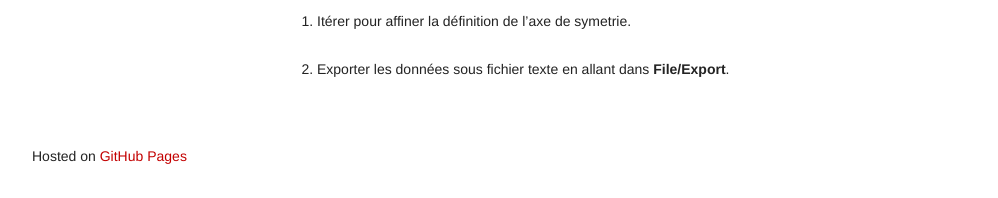
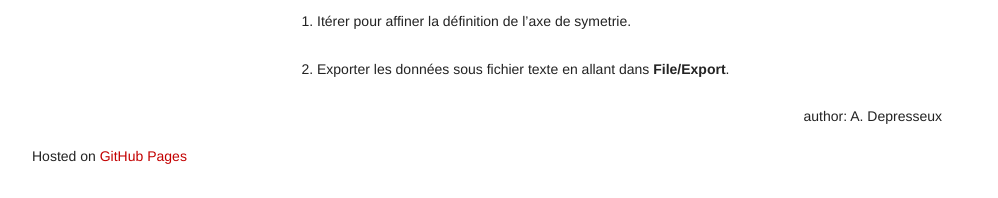
Before and after one commit to NeutrinoToolkit/Neutrino, a Jekyll site: the page built from tutorials/wavelet/wavelet-tutorial.md, in a window 1280 px wide and 1400 px high, scrolled down 4324 px. Shown: the part 1199-1397 px from the top of the window, without its empty margins (18-1016 px from the left). Built offline with Jekyll 4.4.1, drawn with Linux system fonts in a browser that asks for light colours.

Commit message:
* added default-tutorial _layout * added author style

```diff
--- /dev/null
+++ b/_layouts/default-tutorial.html
@@ -0,0 +1,48 @@
+<!doctype html>
+<html>
+  <head>
+    <meta charset="utf-8">
+    <meta http-equiv="X-UA-Compatible" content="chrome=1">
+    <title>Neutrino by aflux</title>
+
+{% include base.html %}
+	<link rel="stylesheet" href="{{base}}/stylesheets/styles.css">
+	<link rel="stylesheet" href="{{base}}/stylesheets/github-light.css">
+	<script src="{{base}}/javascripts/scale.fix.js"></script>
+    <meta name="viewport" content="width=device-width, initial-scale=1, user-scalable=no">
+    <!--[if lt IE 9]>
+    <script src="//html5shiv.googlecode.com/svn/trunk/html5.js"></script>
+    <![endif]-->
+  </head>
+  <body>
+    <div class="wrapper">
+      <header>
+        <h1 class="header">Neutrino</h1>
+	<p class=header><img src="{{base}}/images/icon.svg" style="width:100%"><p>
+        <!--<p class="header">A light, expandable and full featured image analysis tool for
+		research</p>-->
+
+        <ul>
+        <!--  <li class="download"><a class="buttons" href="https://github.com/aflux/neutrino/zipball/master">Download ZIP</a></li>
+          <li class="download"><a class="buttons" href="https://github.com/aflux/neutrino/tarball/master">Download TAR</a></li>
+          <li><a class="buttons github" href="https://github.com/aflux/neutrino">View On
+	  GitHub</a></li> -->
+        </ul>
+
+        <!--<p class="header">This project is maintained by <a class="header name"
+		href="https://github.com/aflux">aflux</a></p>-->
+
+
+      </header>
+      <section>
+	      {{ content }}
+	      <p class=page-author>author: {{ page.author }}</p>
+      </section>
+      <footer>
+        <p><small>Hosted on <a href="https://pages.github.com">GitHub Pages</a></small></p>
+      </footer>
+    </div>
+    <!--[if !IE]><script>fixScale(document);</script><![endif]-->
+
+  </body>
+</html>
--- a/stylesheets/styles.css
+++ b/stylesheets/styles.css
@@ -347,6 +347,10 @@
   padding-bottom:50px;
 }
 
+p.page-author {
+	float: right;
+}
+
 
 /* Footer */
 
--- a/tutorials/wavelet/wavelet-tutorial.md
+++ b/tutorials/wavelet/wavelet-tutorial.md
@@ -1,6 +1,7 @@
 ---
-layout: default
+layout: default-tutorial
 title: Wavelet tutorial
+author: A. Depresseux
 ---
 
 # Traitement des interférogrammes de canal plasma avec Neutrino
```
